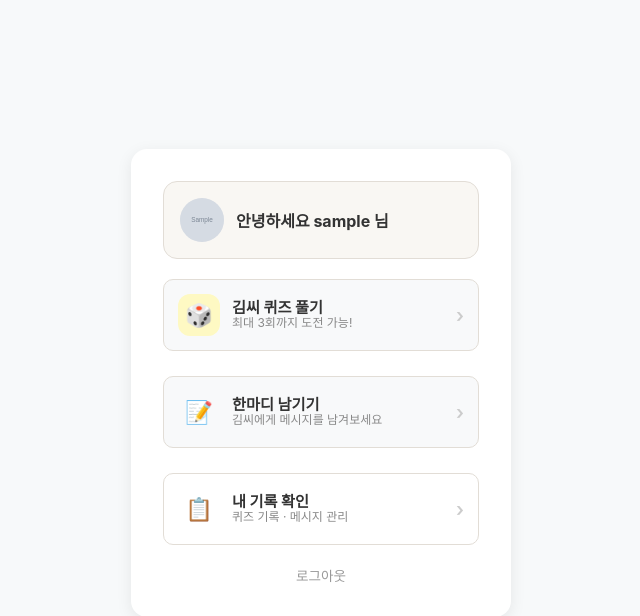
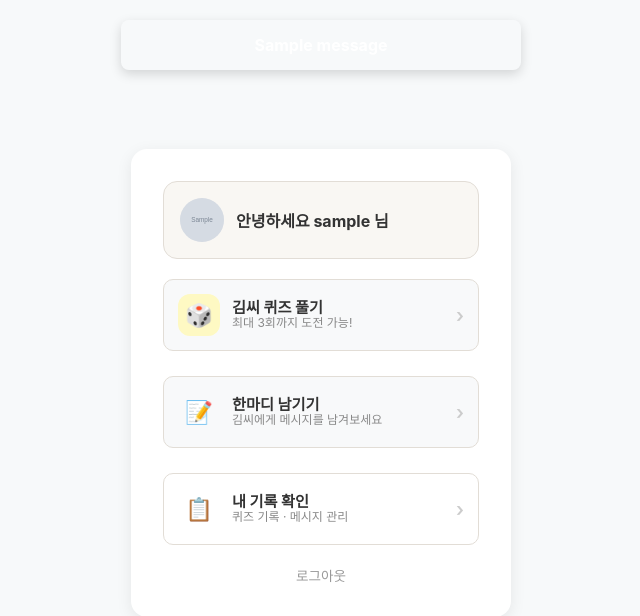
Before and after one commit to banana2990/2026bday, a Flask app: page / in a window 1280 px wide. Shown: the top 616 px of the page, without its empty margins (319-959 px from the left). Run offline with Flask 3, Linux system fonts and the light colour scheme; the visitor is signed in with stand-in values (Sample User, id 1); tables that the repository leaves empty hold one stand-in row (values such as "Sample post"); grey boxes marked "Sample" are stand-in pictures; one stand-in notice (Sample message) is shown; some libraries are stand-ins or nearby versions.

Commit message:
20260621 화면 수정

```diff
--- a/app.py
+++ b/app.py
@@ -72,7 +72,7 @@ class UserMemo(db.Model):
     id         = db.Column(db.Integer, primary_key=True)
     user_id    = db.Column(db.Integer, db.ForeignKey('users.id'), nullable=False)
     content    = db.Column(db.Text, nullable=False)
-    bg_color   = db.Column(db.String(10), nullable=False)
+    bg_color   = db.Column(db.String(50), nullable=False)
     created_at = db.Column(db.DateTime, default=datetime.utcnow)
 
 
--- a/static/css/base2.css
+++ b/static/css/base2.css
@@ -125,3 +125,39 @@ button, .form-input {
 .menu-btn .arrow { color: #ccc; font-size: 1.2rem; }
 .logout-link { font-size: 0.85rem; color: #999; text-decoration: none; }
 .logout-link:hover { text-decoration: underline; }
+
+.flash-container {
+    position: fixed;
+    top: 20px;
+    left: 50%;
+    transform: translateX(-50%);
+    z-index: 9999;
+    width: 90%;
+    max-width: 400px;
+}
+
+.flash-message {
+    padding: 15px 20px;
+    margin-bottom: 10px;
+    border-radius: 8px;
+    color: white;
+    font-weight: bold;
+    text-align: center;
+    box-shadow: 0 4px 12px rgba(0,0,0,0.15);
+    animation: slideDown 0.5s ease-out;
+}
+
+/* login_error로 보낸 메시지는 빨간색 */
+.flash-message.login_error {
+    background-color: #e74c3c;
+}
+
+/* login_success로 보낸 메시지는 초록색 */
+.flash-message.login_success {
+    background-color: #2ecc71;
+}
+
+@keyframes slideDown {
+    from { transform: translateY(-20px); opacity: 0; }
+    to { transform: translateY(0); opacity: 1; }
+}
--- a/templates/index.html
+++ b/templates/index.html
@@ -132,6 +132,16 @@
     </div>
     {% endif %}
 
+    <div class="flash-container">
+        {% with messages = get_flashed_messages(with_categories=true) %}
+        {% if messages %}
+        {% for category, message in messages %}
+        <div class="flash-message {{ category }}">{{ message }}</div>
+        {% endfor %}
+        {% endif %}
+        {% endwith %}
+    </div>
+
     <div class="menu-grid">
         <a href="/quiz/start" class="menu-btn quiz">
             <div class="icon">🎲</div>
```
